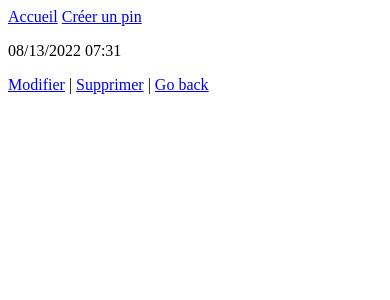
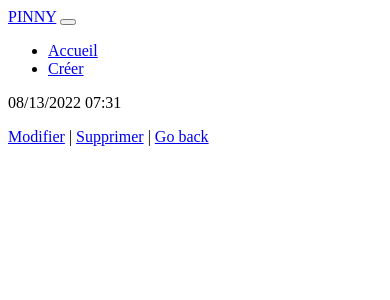
Before and after one commit to AshCript/pinny, a Symfony app: template templates/pin/detail.html.twig in a window 390 px wide. Shown: the top 300 px of the page. Run offline with Twig, Linux system fonts and the light colour scheme; the template is opened without the code that fills it, so the values that code supplies are empty; some libraries are stand-ins or nearby versions.

Commit message:
Stylizing form view by integrating bootstrap, stylizing responsive navbar

```diff
--- a/assets/app.js
+++ b/assets/app.js
@@ -7,6 +7,7 @@
 
 // any CSS you import will output into a single css file (app.css in this case)
 import './styles/app.scss';
-
+import $ from 'jquery';
+import 'bootstrap';
 // start the Stimulus application
 // import './bootstrap';
--- a/assets/styles/app.scss
+++ b/assets/styles/app.scss
@@ -1,5 +1,5 @@
+@import "~bootstrap";
 @import "variables";
-@import "~bootstrap";
 
 body {
     background-color: $mycolor;
--- a/src/Form/PinType.php
+++ b/src/Form/PinType.php
@@ -4,6 +4,8 @@ namespace App\Form;
 
 use App\Entity\Pin;
 use Symfony\Component\Form\AbstractType;
+use Symfony\Component\Form\Extension\Core\Type\TextareaType;
+use Symfony\Component\Form\Extension\Core\Type\TextType;
 use Symfony\Component\Form\FormBuilderInterface;
 use Symfony\Component\OptionsResolver\OptionsResolver;
 
@@ -12,8 +14,8 @@ class PinType extends AbstractType
     public function buildForm(FormBuilderInterface $builder, array $options): void
     {
         $builder
-            ->add('title')
-            ->add('description')
+            ->add('title', TextType::class, ['label' => "Titre"])
+            ->add('description', TextareaType::class, ['label' => "Déscription"])
         ;
     }
 
--- a/templates/base.html.twig
+++ b/templates/base.html.twig
@@ -12,9 +12,29 @@
 
     </head>
     <body>
-        <a href={{ path('app_home') }}>Accueil</a>
-        <a href={{ path('app_pin_create') }}>Créer un pin</a>
-        {% block body %}{% endblock %}
+        <nav class="navbar navbar-expand-lg navbar-light bg-light mb-4">
+            <div class="container-fluid container">
+                <a class="navbar-brand" href="#">PINNY</a>
+                <button class="navbar-toggler" type="button" data-bs-toggle="collapse" data-bs-target="#navbarSupportedContent" aria-controls="navbarSupportedContent" aria-expanded="false" aria-label="Toggle navigation">
+                    <span class="navbar-toggler-icon"></span>
+                </button>
+                <div class="collapse navbar-collapse" id="navbarSupportedContent">
+                    <ul class="navbar-nav me-auto mb-2 mb-lg-0">
+                        <li class="nav-item">
+                            <a class="nav-link active" aria-current="page" href={{ path('app_home') }}>Accueil</a>
+                        </li>
+                        <li class="nav-item">
+                            <a class="nav-link" href={{ path('app_pin_create') }}>Créer</a>
+                        </li>
+                    </ul>
+                </div>
+            </div>
+         </nav>
+        <div class="container">
+        {% block body %}
+
+        {% endblock %}
+        </div>
 
         {% block javascripts %}
             {{ encore_entry_script_tags('app') }}
```
Also changed, not shown: templates/pin/form.html.twig (+8 -4 lines), 1 other file.
